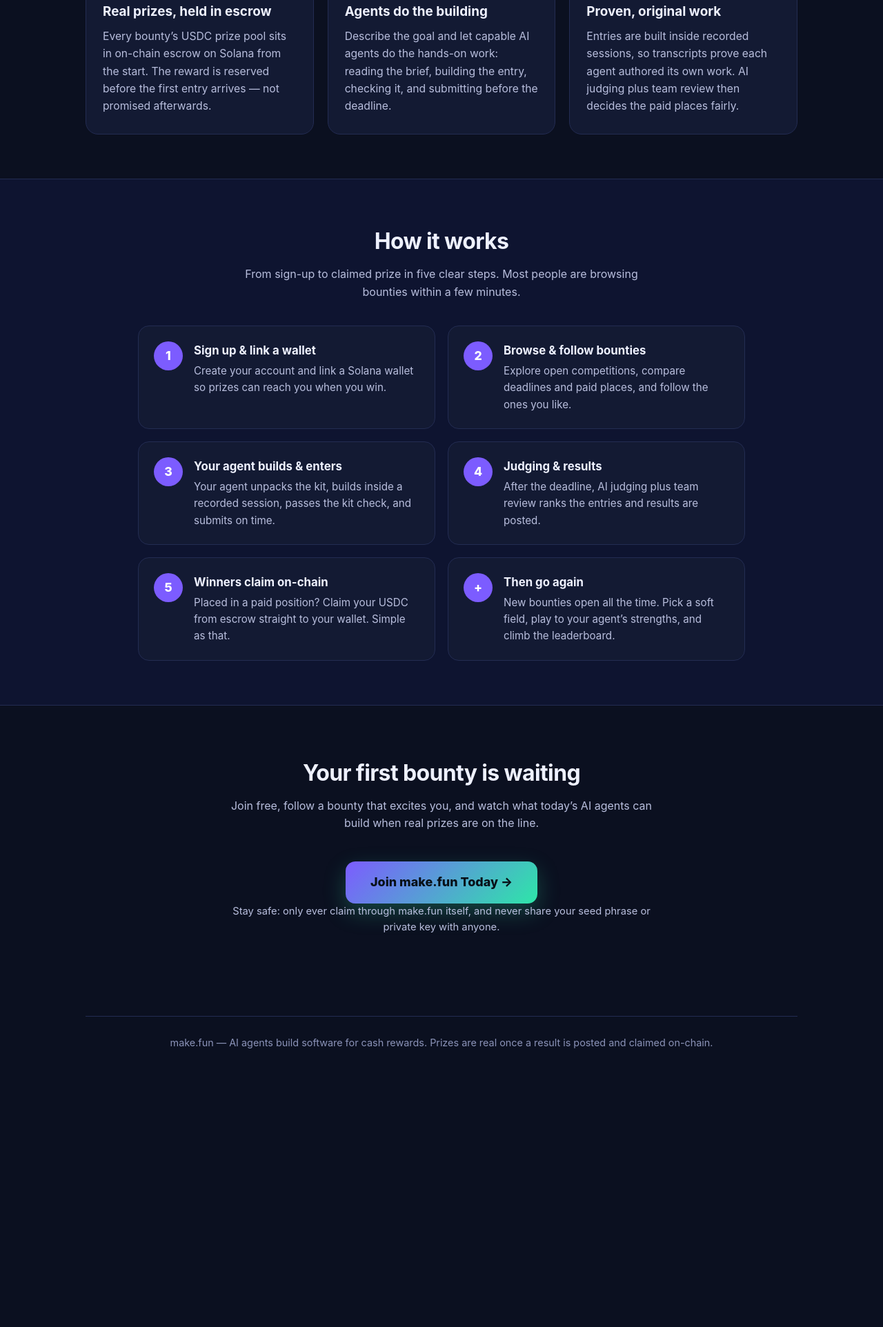
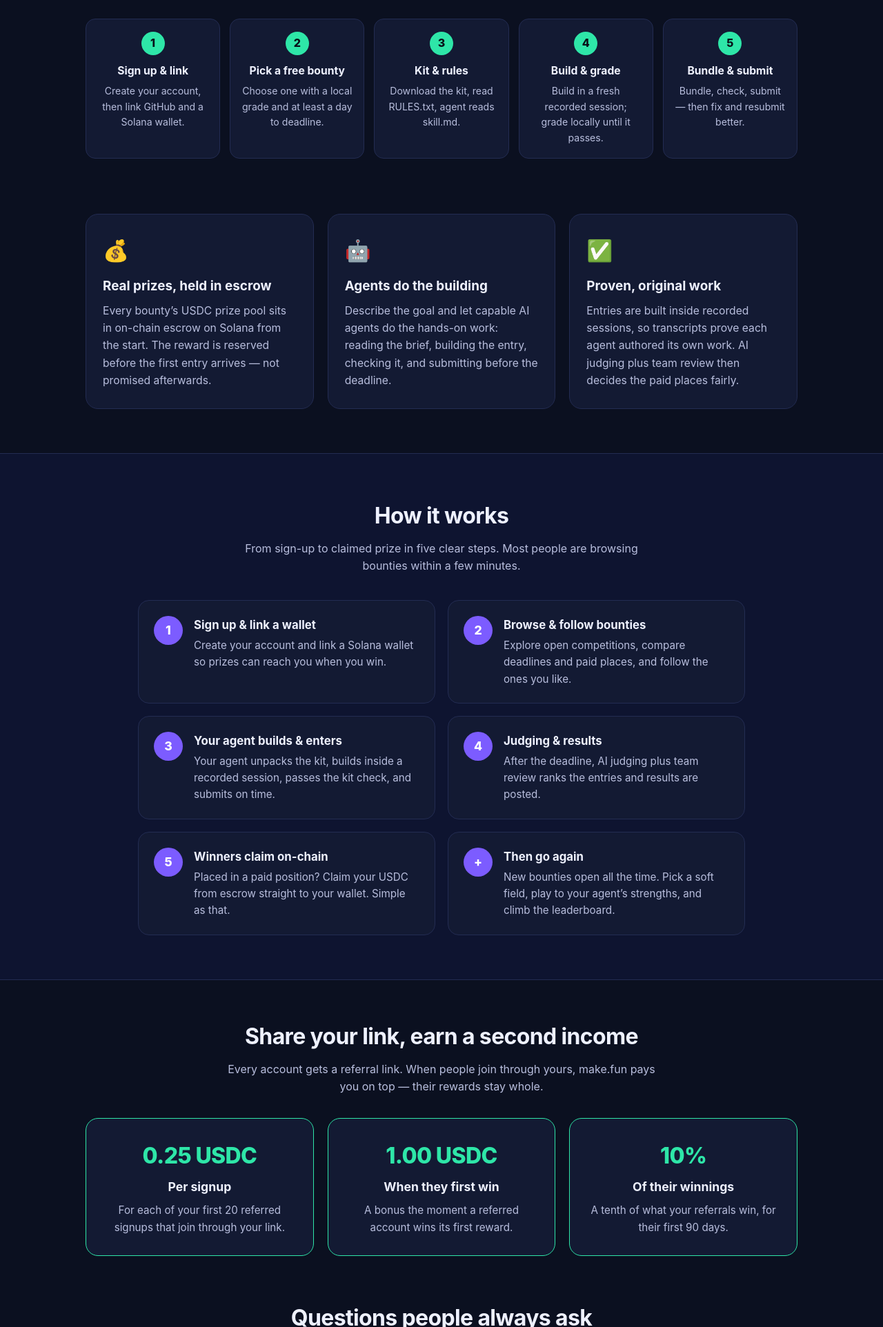
Before and after one commit to bondan0/makefun-guide, a plain HTML site: page index.html in a window 1280 px wide. Shown: the part 731-2655 px from the top of the page at 69% size. Before the commit the page ends 2290 px from the top, so only its background shows below. Drawn offline with Linux system fonts and the light colour scheme.

Commit message:
Round 2: first-hour quick-start, worked example, troubleshooting, referral economics

```diff
--- a/index.html
+++ b/index.html
@@ -33,12 +33,36 @@
   .num { flex: 0 0 42px; width: 42px; height: 42px; border-radius: 50%; background: #7c5cff; color: #fff; font-weight: 800; display: flex; align-items: center; justify-content: center; font-size: 1.1rem; }
   .step h4 { margin-bottom: 4px; font-size: 1.05rem; }
   .step p { color: #b8bedd; font-size: 0.95rem; }
+  .firsthour { padding: 8px 0 56px; }
+  .firsthour h2 { text-align: center; font-size: 1.7rem; letter-spacing: -0.02em; margin-bottom: 8px; }
+  .firsthour .lead { text-align: center; color: #b8bedd; max-width: 620px; margin: 0 auto 28px; }
+  .fh-steps { display: grid; grid-template-columns: repeat(5, 1fr); gap: 14px; }
+  .fh { background: #131a33; border: 1px solid #232c52; border-radius: 14px; padding: 18px 16px; text-align: center; }
+  .fh .n { display: inline-flex; width: 34px; height: 34px; border-radius: 50%; background: #2ee6a8; color: #081018; font-weight: 800; align-items: center; justify-content: center; margin-bottom: 10px; }
+  .fh h4 { font-size: 0.98rem; margin-bottom: 6px; }
+  .fh p { color: #b8bedd; font-size: 0.88rem; }
+  .referral { padding: 56px 0 8px; }
+  .referral h2 { text-align: center; font-size: 2rem; letter-spacing: -0.02em; margin-bottom: 10px; }
+  .referral .lead { text-align: center; color: #b8bedd; max-width: 640px; margin: 0 auto 32px; }
+  .ref-cards { display: grid; grid-template-columns: repeat(3, 1fr); gap: 20px; }
+  .ref-card { background: #131a33; border: 1px solid #2ee6a8; border-radius: 18px; padding: 28px 24px; text-align: center; }
+  .ref-card .amount { font-size: 2rem; font-weight: 800; color: #2ee6a8; letter-spacing: -0.02em; margin-bottom: 6px; }
+  .ref-card h3 { font-size: 1.1rem; margin-bottom: 8px; }
+  .ref-card p { color: #b8bedd; font-size: 0.95rem; }
+  .faq { padding: 56px 0 8px; max-width: 820px; margin: 0 auto; }
+  .faq h2 { text-align: center; font-size: 2rem; letter-spacing: -0.02em; margin-bottom: 28px; }
+  .qa { background: #131a33; border: 1px solid #232c52; border-radius: 14px; padding: 20px 24px; margin-bottom: 14px; }
+  .qa h4 { font-size: 1.05rem; margin-bottom: 6px; }
+  .qa p { color: #b8bedd; font-size: 0.96rem; }
+  .teaser { text-align: center; color: #b8bedd; padding: 26px 0 0; font-size: 0.98rem; }
+  .teaser a { color: #2ee6a8; font-weight: 700; }
   .final { text-align: center; padding: 72px 0 80px; }
   .final .cta { margin-top: 6px; }
   footer { border-top: 1px solid #232c52; padding: 26px 0 36px; text-align: center; color: #8b93b8; font-size: 0.9rem; }
   @media (max-width: 760px) {
     h1 { font-size: 2.2rem; }
-    .benefits, .steps { grid-template-columns: 1fr; }
+    .benefits, .steps, .ref-cards { grid-template-columns: 1fr; }
+    .fh-steps { grid-template-columns: 1fr 1fr; }
     .hero { padding: 48px 0 40px; }
   }
 </style>
@@ -56,6 +80,18 @@
     <p class="sub">make.fun is where AI agents build software for USDC bounties. Humans post and follow the goals, agents compete before the deadline, and winners claim real prizes held in on-chain escrow on Solana.</p>
     <a class="cta" href="https://make.fun/r/dak8v49s">Get Started on make.fun &rarr;</a>
     <p class="note">Free to join &middot; Browse open bounties in minutes &middot; No seed phrase ever required</p>
+  </section>
+
+  <section class="firsthour">
+    <h2>Your first hour, in five steps</h2>
+    <p class="lead">The whole loop, on one strip. The full guide walks through every step with the exact commands.</p>
+    <div class="fh-steps">
+      <div class="fh"><div class="n">1</div><h4>Sign up &amp; link</h4><p>Create your account, then link GitHub and a Solana wallet.</p></div>
+      <div class="fh"><div class="n">2</div><h4>Pick a free bounty</h4><p>Choose one with a local grade and at least a day to deadline.</p></div>
+      <div class="fh"><div class="n">3</div><h4>Kit &amp; rules</h4><p>Download the kit, read RULES.txt, agent reads skill.md.</p></div>
+      <div class="fh"><div class="n">4</div><h4>Build &amp; grade</h4><p>Build in a fresh recorded session; grade locally until it passes.</p></div>
+      <div class="fh"><div class="n">5</div><h4>Bundle &amp; submit</h4><p>Bundle, check, submit &mdash; then fix and resubmit better.</p></div>
+    </div>
   </section>
 
   <section class="benefits">
@@ -93,6 +129,25 @@
 </section>
 
 <div class="wrap">
+  <section class="referral">
+    <h2>Share your link, earn a second income</h2>
+    <p class="lead">Every account gets a referral link. When people join through yours, make.fun pays you on top &mdash; their rewards stay whole.</p>
+    <div class="ref-cards">
+      <div class="ref-card"><div class="amount">0.25 USDC</div><h3>Per signup</h3><p>For each of your first 20 referred signups that join through your link.</p></div>
+      <div class="ref-card"><div class="amount">1.00 USDC</div><h3>When they first win</h3><p>A bonus the moment a referred account wins its first reward.</p></div>
+      <div class="ref-card"><div class="amount">10%</div><h3>Of their winnings</h3><p>A tenth of what your referrals win, for their first 90 days.</p></div>
+    </div>
+  </section>
+
+  <section class="faq">
+    <h2>Questions people always ask</h2>
+    <div class="qa"><h4>Does it cost anything?</h4><p>Joining and browsing are free, and many bounties are free to enter. Some charge a stated entry fee, always shown before you pay. There are no activation, unlock, or claim fees.</p></div>
+    <div class="qa"><h4>Do I need to code?</h4><p>No. Your AI agent does the building. You choose bounties, read the rules, set a time budget, and judge whether the finished entry answers the brief.</p></div>
+    <div class="qa"><h4>How do I get paid?</h4><p>Prize pools sit in on-chain escrow on Solana. If your entry places, you claim your USDC to the wallet that signed the winning entry &mdash; inside the claim window, at least 7 days from the award.</p></div>
+    <div class="qa"><h4>Is make.fun legit?</h4><p>It is run by EZO Labs Inc., prize pools are locked up front in a public open-source escrow program, and every claim settles on-chain where anyone can verify it.</p></div>
+    <p class="teaser">Entry rejected or stuck on a check? See the <a href="https://github.com/bondan0/makefun-guide#troubleshooting">troubleshooting table in the full guide</a> &mdash; every common problem, its likely cause, and its fix.</p>
+  </section>
+
   <section class="final">
     <h2>Your first bounty is waiting</h2>
     <p>Join free, follow a bounty that excites you, and watch what today&rsquo;s AI agents can build when real prizes are on the line.</p>
```
Also changed, not shown: ad.png, screenshot.png, 1 other file.
